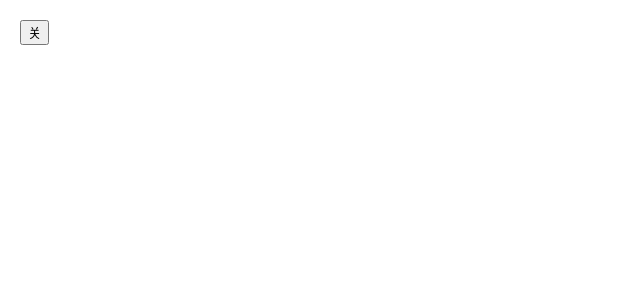
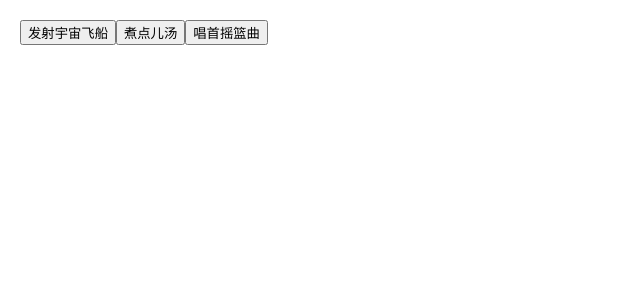
Before and after one commit to MufuDe/20241018-react-ref, a React (Create React App) app: page / in a window 1280 px wide. Shown: the top 300 px of the page, without its empty margins (0-640 px from the left). Built offline with nearby package versions, Linux system fonts and the light colour scheme.

Commit message:
1. 修复防抖;

```diff
--- a/src/App.js
+++ b/src/App.js
@@ -1,15 +1,32 @@
-import { useState } from "react";
+let timeoutID;
 
-export default function Toggle() {
-  const [isOn, setIsOn] = useState(false);
-
+function DebouncedButton({ onClick, children }) {
   return (
     <button
       onClick={() => {
-        setIsOn(!isOn);
+        clearTimeout(timeoutID);
+        timeoutID = setTimeout(() => {
+          onClick();
+        }, 1000);
       }}
     >
-      {isOn ? "开" : "关"}
+      {children}
     </button>
   );
 }
+
+export default function Dashboard() {
+  return (
+    <>
+      <DebouncedButton onClick={() => alert("宇宙飞船已发射！")}>
+        发射宇宙飞船
+      </DebouncedButton>
+      <DebouncedButton onClick={() => alert("汤煮好了！")}>
+        煮点儿汤
+      </DebouncedButton>
+      <DebouncedButton onClick={() => alert("摇篮曲唱完了！")}>
+        唱首摇篮曲
+      </DebouncedButton>
+    </>
+  );
+}
```
